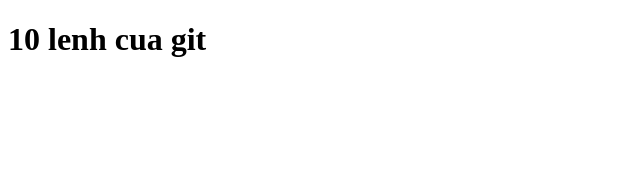
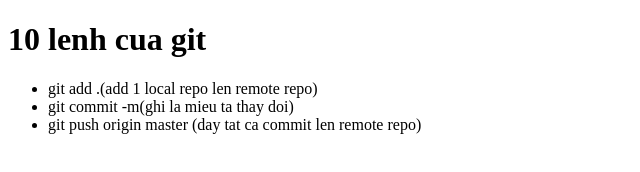
Before and after one commit to dungPtitt/test, a plain HTML site: page index.html in a window 1280 px wide. Shown: the whole page, without its empty margins (0-640 px from the left). Drawn offline with Linux system fonts and the light colour scheme.

Commit message:
add commits

```diff
--- a/index.html
+++ b/index.html
@@ -8,5 +8,10 @@
 </head>
 <body>
   <h1>10 lenh cua git</h1>
+  <ul>
+    <li>git add .(add 1 local repo len remote repo)</li>
+    <li>git commit -m(ghi la mieu ta thay doi)</li>
+    <li>git push origin master (day tat ca commit len remote repo)</li>
+  </ul>
 </body>
 </html>
```
